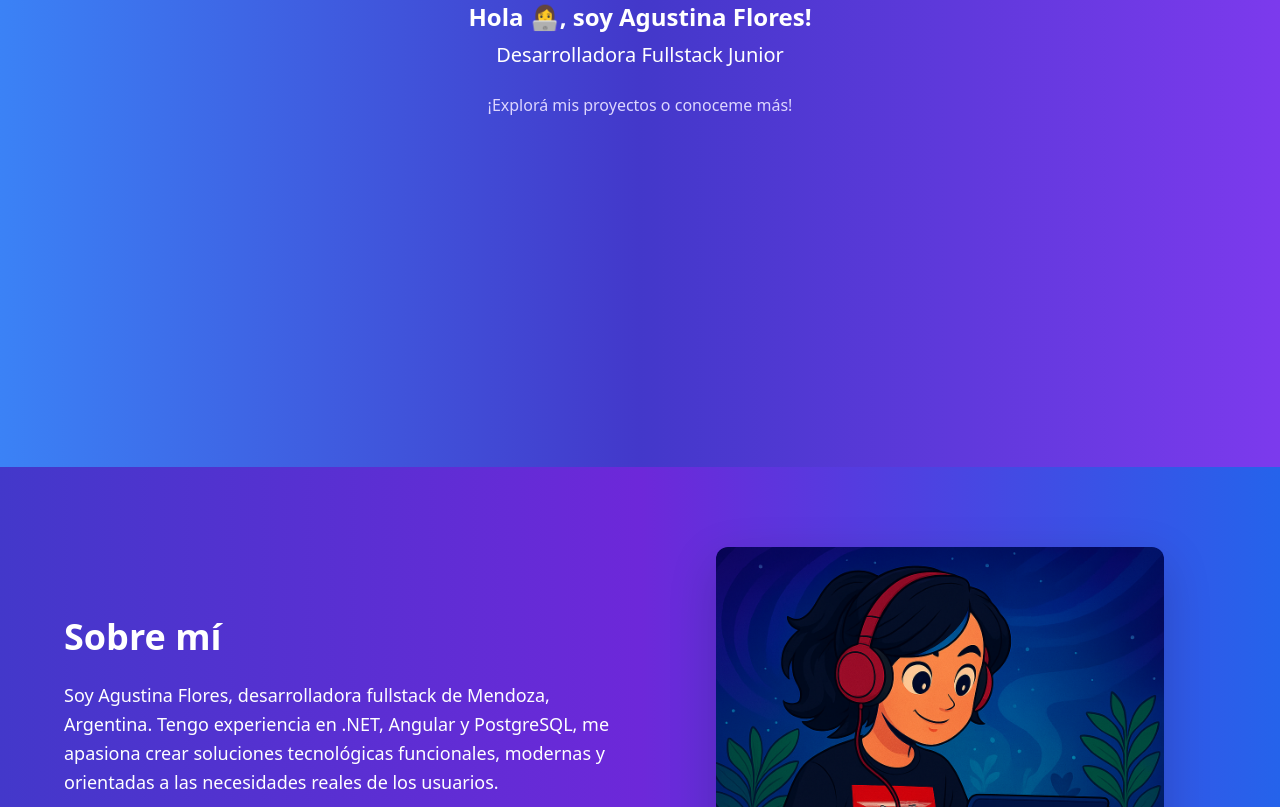
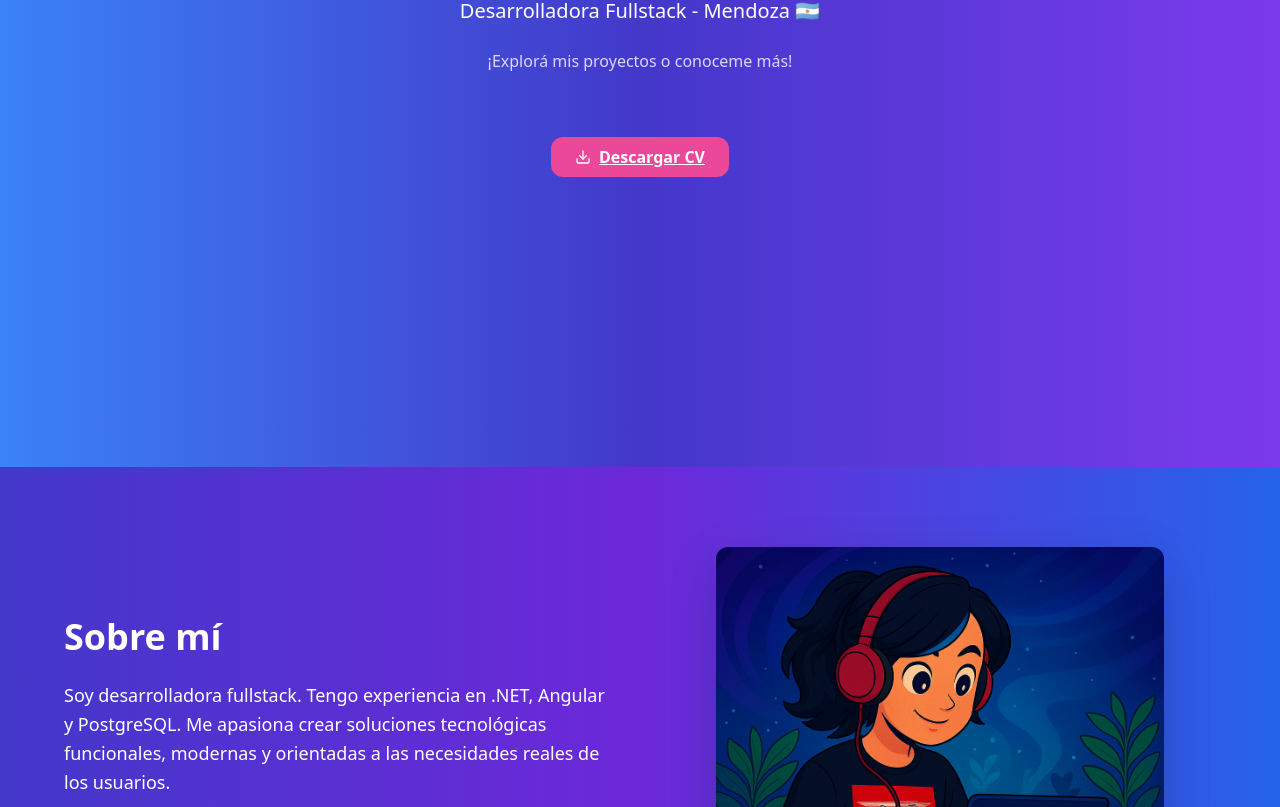
Before and after one commit to Agustina-Flores/Mi-portfolio, a React (Create React App) app: page / in a window 1280 px wide. Shown: the part 333-1140 px from the top of the page. Built offline with nearby package versions, Linux system fonts and the light colour scheme.

Commit message:
agregar descarga cv

```diff
--- a/src/componentes/AboutMe.jsx
+++ b/src/componentes/AboutMe.jsx
@@ -8,9 +8,11 @@ export const AboutMe = () =>
   <div className="max-w-6xl mx-auto grid grid-cols-1 md:grid-cols-2 gap-12 items-center">
 
     <div data-aos="fade-right">
-      <h2 className="text-4xl font-bold text-white drop-shadow-md mb-6">Sobre mí</h2>
+      <h2 className="text-4xl font-bold text-white drop-shadow-md mb-6">
+        Sobre mí
+      </h2>
       <p className="text-lg leading-relaxed mb-4">
-        Soy Agustina Flores, desarrolladora fullstack de Mendoza, Argentina. Tengo experiencia en .NET, Angular y PostgreSQL, me apasiona crear soluciones tecnológicas funcionales, modernas y orientadas a las necesidades reales de los usuarios.
+        Soy desarrolladora fullstack. Tengo experiencia en .NET, Angular y PostgreSQL. Me apasiona crear soluciones tecnológicas funcionales, modernas y orientadas a las necesidades reales de los usuarios.
       </p>
       <p className="text-lg leading-relaxed">
         Valoro el trabajo en equipo, la mejora continua y la curiosidad como motor de aprendizaje. Mi objetivo es seguir creciendo como profesional en proyectos que me desafíen y aporten valor.
--- a/src/componentes/Contacto.jsx
+++ b/src/componentes/Contacto.jsx
@@ -7,18 +7,12 @@ return(
  <footer id="contact" className="bg-gradient-to-r from-blue-900 via-indigo-800 to-purple-900 text-white py-10 px-6 mt-16">
     <div data-aos="zoom-out" className="max-w-4xl mx-auto text-center space-y-6">
       <h2 className="text-3xl font-bold">📬 Contacto</h2>
-      <p className="text-lg">Si querés contactarme, ¡no dudes en escribirme!</p>
+      <p className="text-lg ">Si querés contactarme, ¡no dudes en escribirme!</p>
 
     <div className="flex justify-center items-center gap-3 text-lg">
       <span>📧</span>
       <span>agustina.flores.mail@gmail.com</span>
     </div>
-
-    <div className="flex justify-center items-center gap-3 text-lg">
-      <span>📱</span>
-      <span>261 265 2432</span>
-    </div>
-
     <div className="flex justify-center gap-6 mt-6">
       <a href="https://github.com/Agustina-Flores" target="_blank" rel="noopener noreferrer">
         <img src="https://cdn.worldvectorlogo.com/logos/github-icon-1.svg" alt="GitHub" className="w-7 h-7 hover:scale-110 transition-transform" />
@@ -27,6 +21,7 @@ return(
         <img src="https://cdn.worldvectorlogo.com/logos/linkedin-icon-2.svg" alt="LinkedIn" className="w-7 h-7 hover:scale-110 transition-transform" />
       </a>
       </div>
+      <p className="text-base text-purple-200 mt-4 italic">Gracias por visitar mi portfolio ✨</p>
     </div>
   </footer>
 );
--- a/src/componentes/Title.jsx
+++ b/src/componentes/Title.jsx
@@ -1,5 +1,6 @@
 import React from "react";
 import AnimatedTitle from '../AnimatedTitle';
+import { Download } from 'lucide-react';
 
 export const Title = () =>
 {
@@ -15,7 +16,7 @@ return (
     />
     <AnimatedTitle
       className="text-base sm:text-lg md:text-xl max-w-xl text-center leading-relaxed font-sans"
-    text="Desarrolladora Fullstack Junior"
+      text="Desarrolladora Fullstack - Mendoza 🇦🇷"
     />
     <p
       data-aos="fade-right"
@@ -23,6 +24,14 @@ return (
     >
       ¡Explorá mis proyectos o conoceme más!
     </p>
+    <a
+      href="/CV-Agustina-Flores.pdf"
+      download
+      className="mt-5 inline-flex items-center gap-2 px-4 py-2 bg-pink-500 text-white font-semibold rounded-xl hover:bg-pink-600 transition duration-300"
+    >
+      <Download className="w-4 h-4" />
+      Descargar CV
+    </a>
 </div>
   );
 }
```
Also changed, not shown: 1 other file (tests, documents, lock files or other folders). Lines whose indentation alone changed are shown as unchanged.
